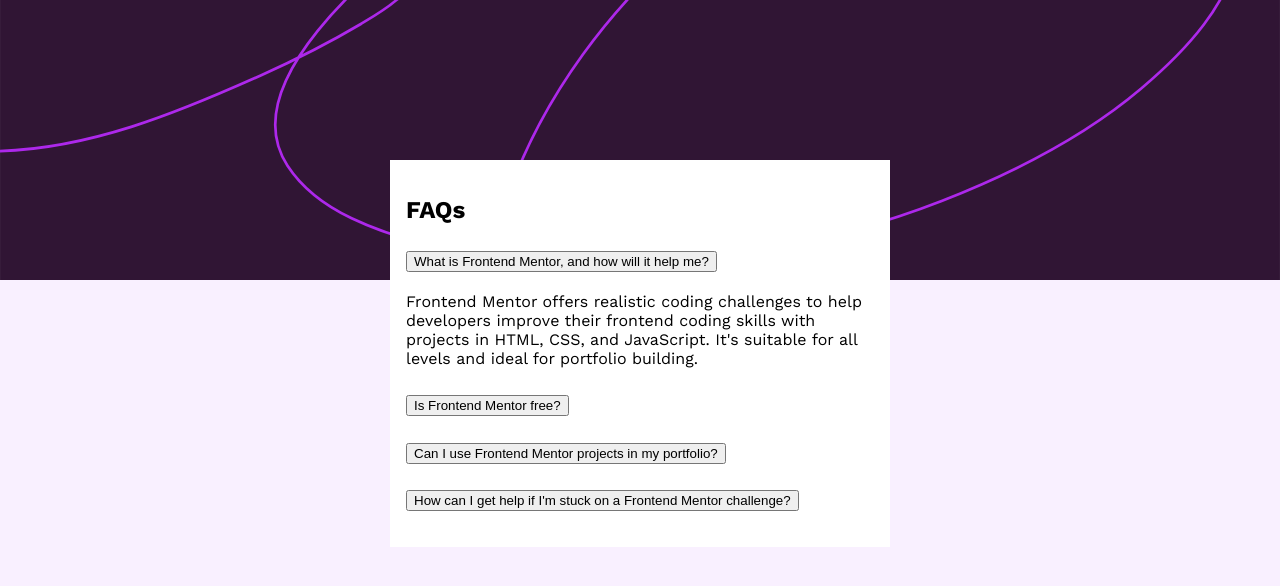
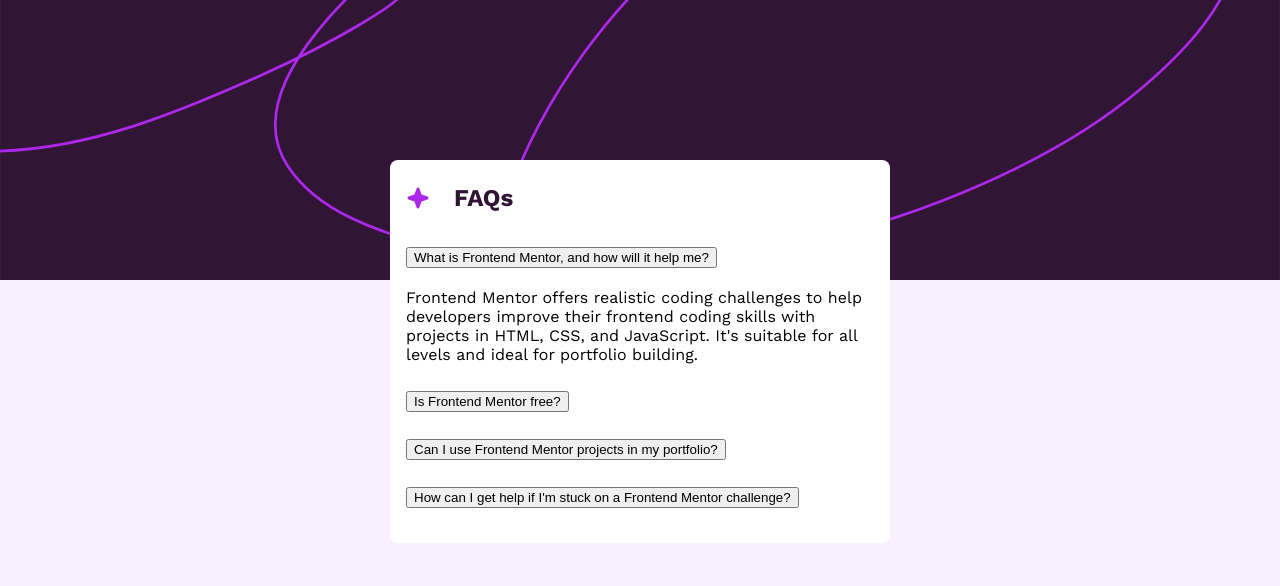
Before and after one commit to sintactico-glitch/fm-faq-accordion, a plain HTML site: page index.html in a window 1280 px wide. Drawn offline with nearby package versions, Linux system fonts and the light colour scheme.

Commit message:
feat(faq): Added layout and styles for the .faq-header

```diff
--- a/css/main.css
+++ b/css/main.css
@@ -60,6 +60,7 @@
   background-color: var(--white);
   padding: 1rem;
   margin-top: -10vh;
+  border-radius: 0.5rem;
 }
 
 .header {
@@ -68,6 +69,20 @@
   background-repeat: no-repeat;
   background-position: bottom;
   background-size: cover;
+}
+
+.faq-header {
+  display: flex;
+  gap: 1.5rem;
+}
+
+.faq-title {
+  color: var(--purple-950);
+  margin: 0.5rem 0;
+}
+
+.faq-title-icon {
+  width: 24px;
 }
 
 @media screen and (min-width: 600px) {
--- a/index.html
+++ b/index.html
@@ -13,7 +13,10 @@
   <div class="header"></div>
 
   <section class="faq-container">
-    <h1>FAQs</h1>
+    <div class="faq-header">
+      <img src="./assets/images/icon-star.svg" alt="Star icon" class="faq-title-icon">
+      <h1 class="faq-title">FAQs</h1>
+    </div>
 
     <div class="accordion">
 
```
